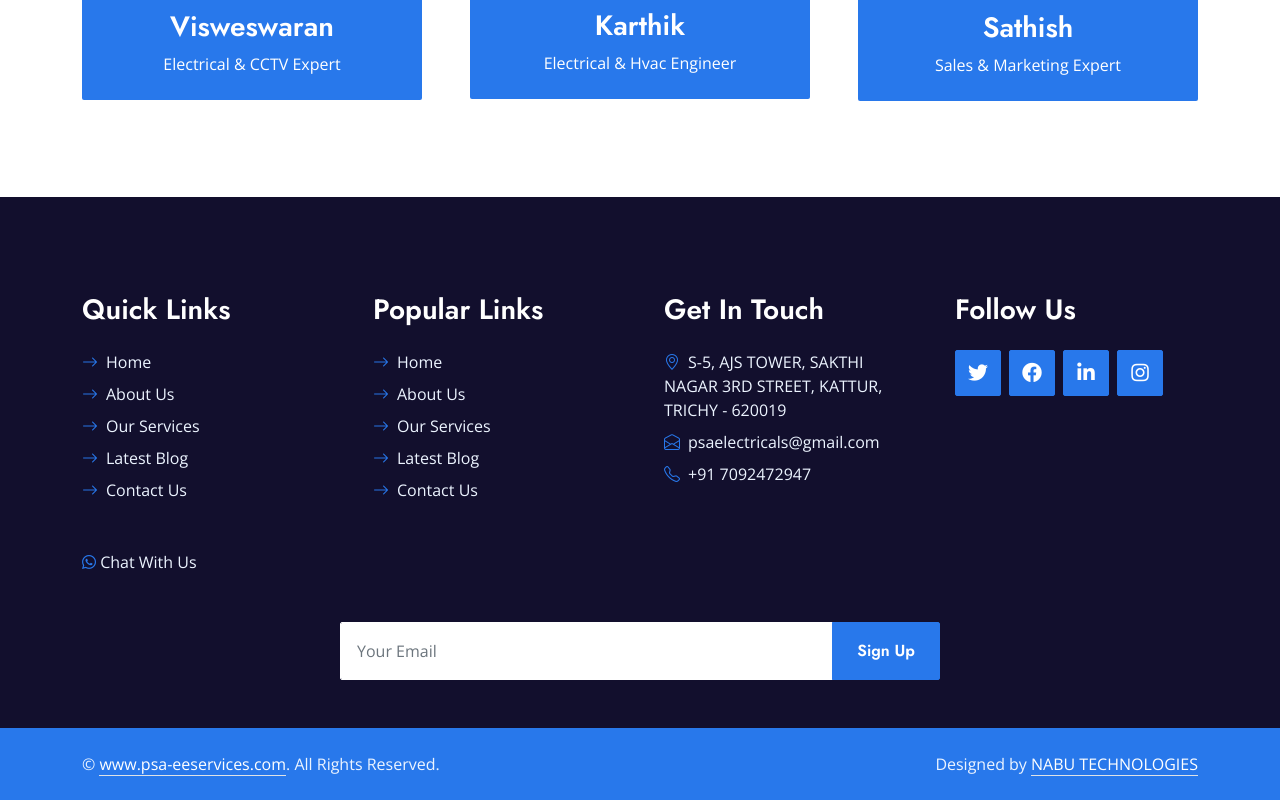
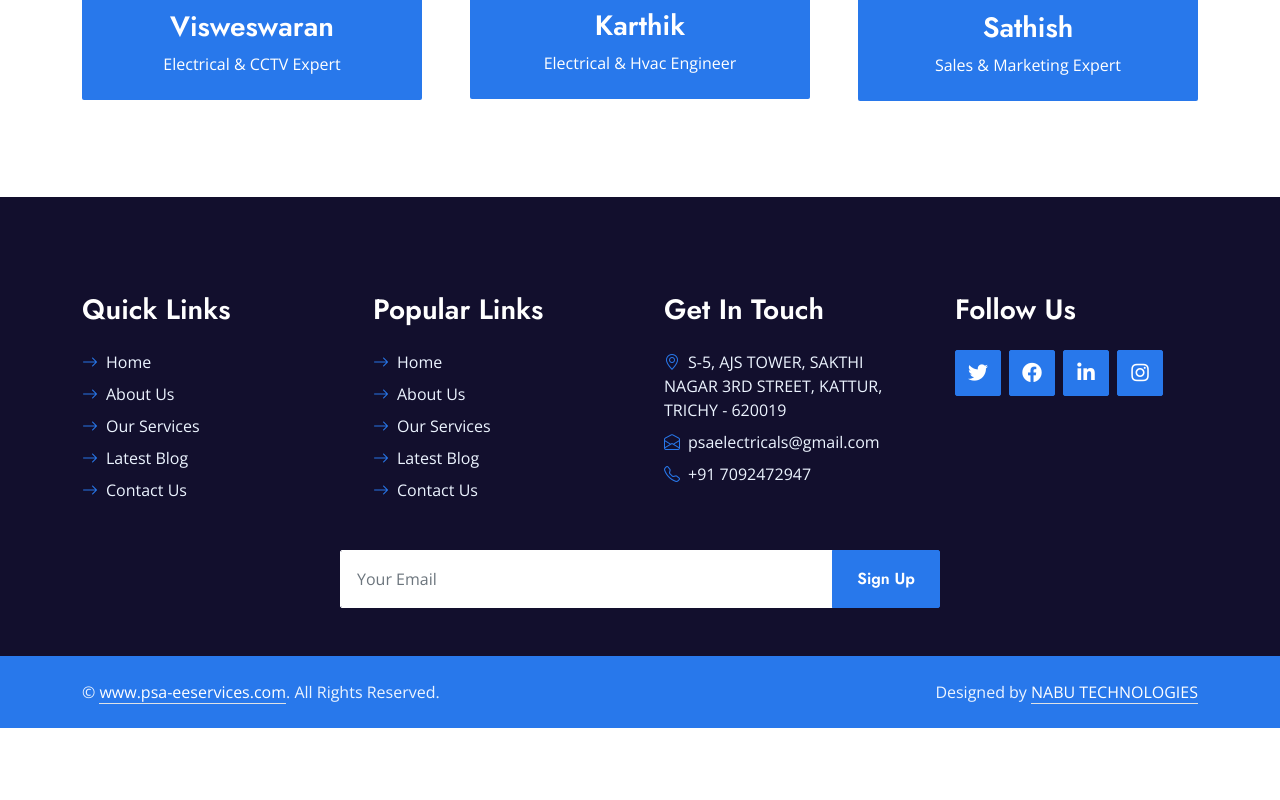
Before and after one commit to sathish-DS24/PSA-project, a plain HTML site: page about.html in a window 1280 px wide. Shown: the part 1914-2714 px from the top of the page. After the commit the page ends 2642 px from the top, so only its background shows below. Drawn offline with nearby package versions, Linux system fonts and the light colour scheme.

Commit message:
changes done in whatsapp coding

```diff
--- a/about.html
+++ b/about.html
@@ -218,10 +218,6 @@
                         <a class="btn btn-lg btn-primary btn-lg-square rounded" href="#"><i class="fab fa-instagram fw-normal"></i></a>
                     </div>
                 </div>
-                <div class="whatsapp-btn-container">
-                    <a class="whatsapp-btn" href="https://wa.me/917092472947"><i class="fab fa-whatsapp"></i></a>
-                    <span>Chat With Us</span>
-                </div>
                 <div class="col-12">
                     <form class="mx-auto" style="max-width: 600px;">
                         <div class="input-group">
```
Also changed, not shown: blog.html (+0 -4 lines), contact.html (+0 -4 lines), price.html (+0 -4 lines), service.html (+0 -4 lines), team.html (+0 -4 lines), testimonial.html (+0 -4 lines).
